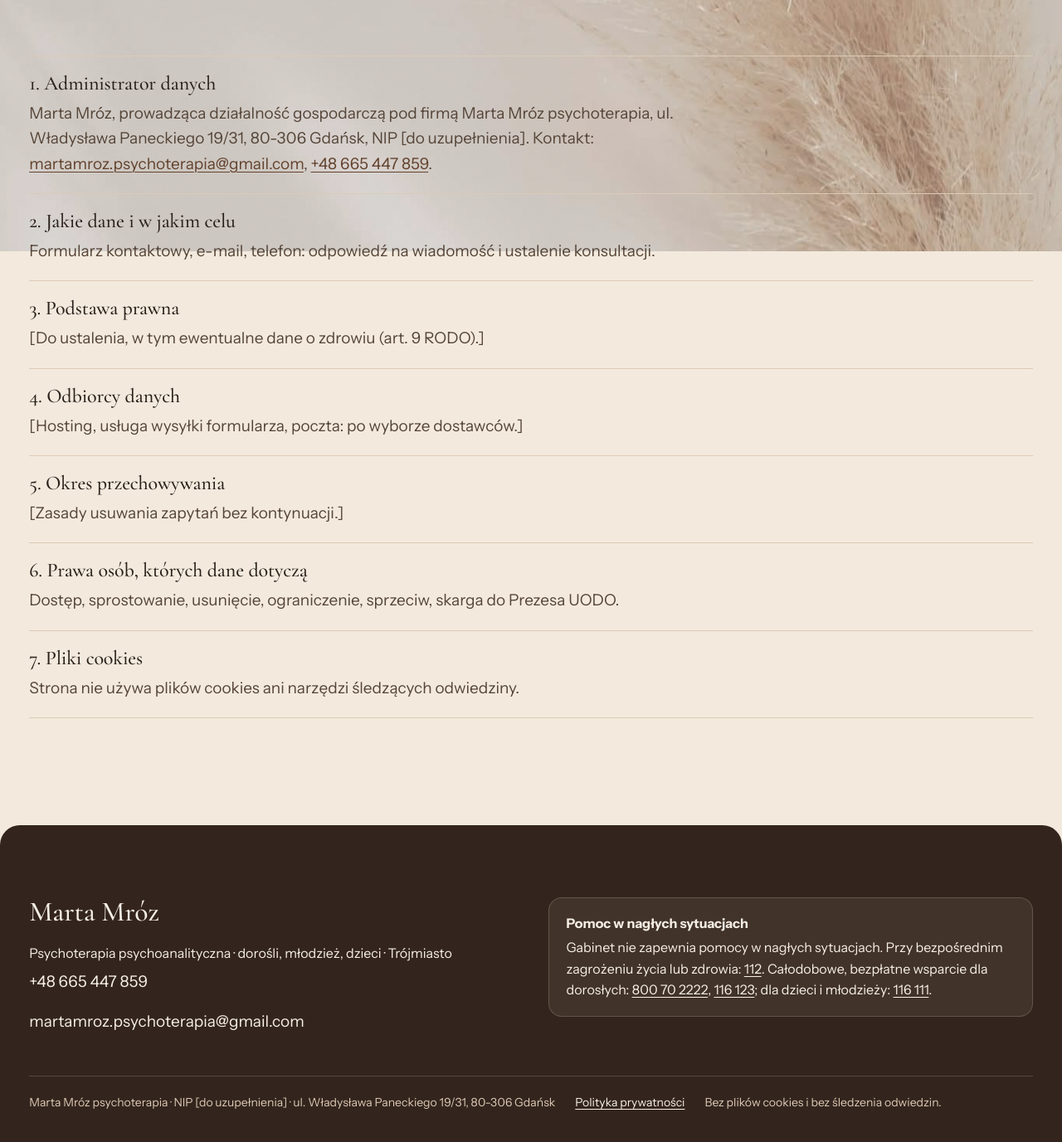
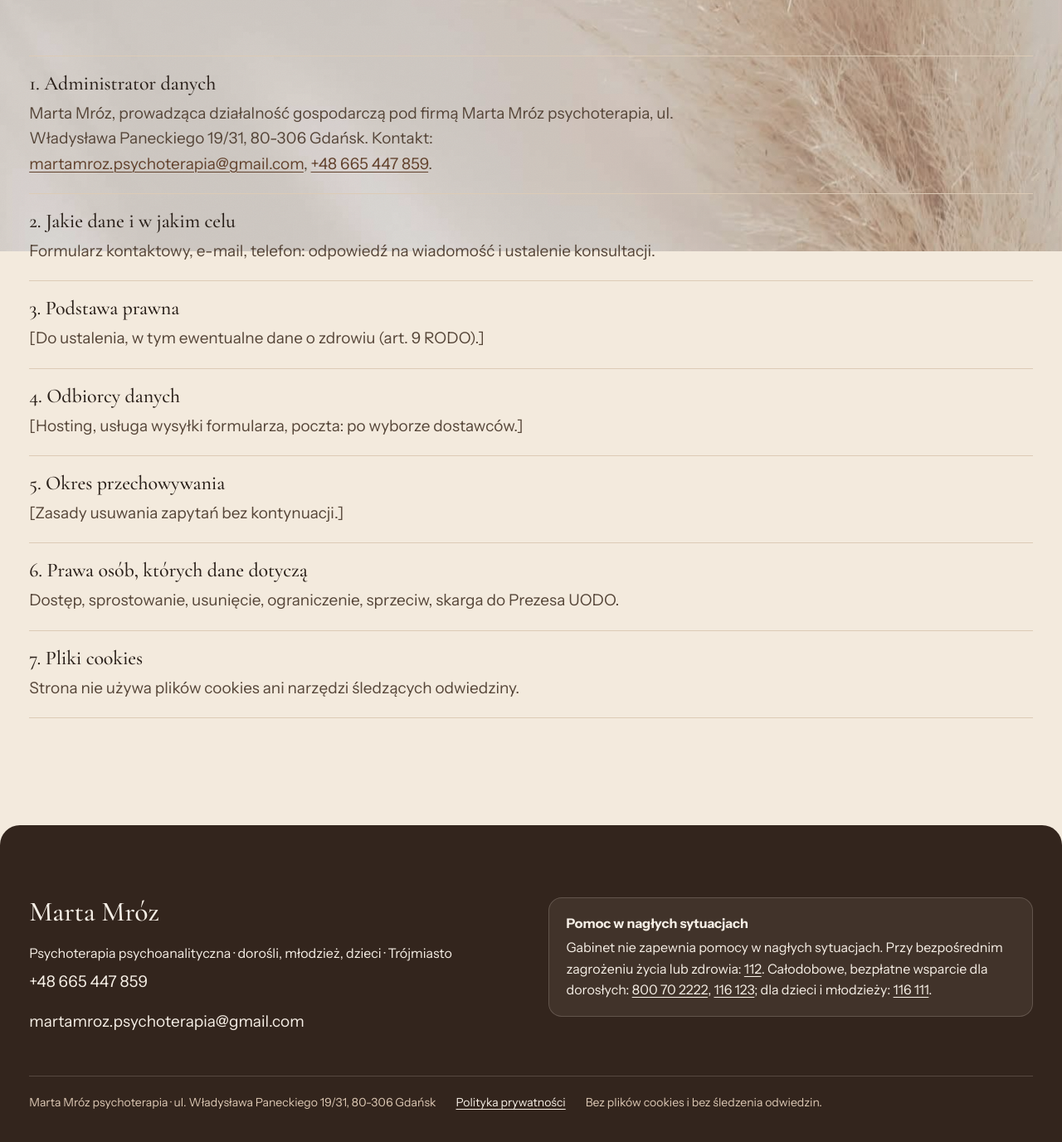
Before and after one commit to wiesioo-pe/gabinet-prototyp, a plain HTML site: page polityka-prywatnosci.html in a window 1280 px wide. Shown: the part 497-1874 px from the top of the page at 83% size. Drawn offline with Linux system fonts and the light colour scheme.

Commit message:
Bez NIP w stopce i polityce
Co-Authored-By: Claude Opus 5.5 <noreply@anthropic.com>

```diff
--- a/polityka-prywatnosci.html
+++ b/polityka-prywatnosci.html
@@ -50,7 +50,7 @@
 </section>
 <section class="section" aria-label="Spis treści dokumentu">
   <div class="wrap qa">
-    <article><h2 class="h3-like">1. Administrator danych</h2><p>Marta Mróz, prowadząca działalność gospodarczą pod firmą Marta Mróz psychoterapia, ul. Władysława Paneckiego 19/31, 80-306 Gdańsk, NIP [do uzupełnienia]. Kontakt: <a href="mailto:martamroz.psychoterapia@gmail.com">martamroz.psychoterapia@gmail.com</a>, <a href="tel:+48665447859">+48 665 447 859</a>.</p></article>
+    <article><h2 class="h3-like">1. Administrator danych</h2><p>Marta Mróz, prowadząca działalność gospodarczą pod firmą Marta Mróz psychoterapia, ul. Władysława Paneckiego 19/31, 80-306 Gdańsk. Kontakt: <a href="mailto:martamroz.psychoterapia@gmail.com">martamroz.psychoterapia@gmail.com</a>, <a href="tel:+48665447859">+48 665 447 859</a>.</p></article>
     <article><h2 class="h3-like">2. Jakie dane i w jakim celu</h2><p>Formularz kontaktowy, e-mail, telefon: odpowiedź na wiadomość i ustalenie konsultacji.</p></article>
     <article><h2 class="h3-like">3. Podstawa prawna</h2><p>[Do ustalenia, w tym ewentualne dane o zdrowiu (art. 9 RODO).]</p></article>
     <article><h2 class="h3-like">4. Odbiorcy danych</h2><p>[Hosting, usługa wysyłki formularza, poczta: po wyborze dostawców.]</p></article>
@@ -77,7 +77,7 @@
       </div>
     </div>
     <div class="footer-legal">
-      <span>Marta Mróz psychoterapia · NIP [do uzupełnienia] · ul. Władysława Paneckiego 19/31, 80-306 Gdańsk</span>
+      <span>Marta Mróz psychoterapia · ul. Władysława Paneckiego 19/31, 80-306 Gdańsk</span>
       <a href="polityka-prywatnosci.html">Polityka prywatności</a>
       <span>Bez plików cookies i bez śledzenia odwiedzin.</span>
     </div>
```
Also changed, not shown: 404.html (+1 -1 lines), index.html (+1 -1 lines), potwierdzenie.html (+1 -1 lines).
